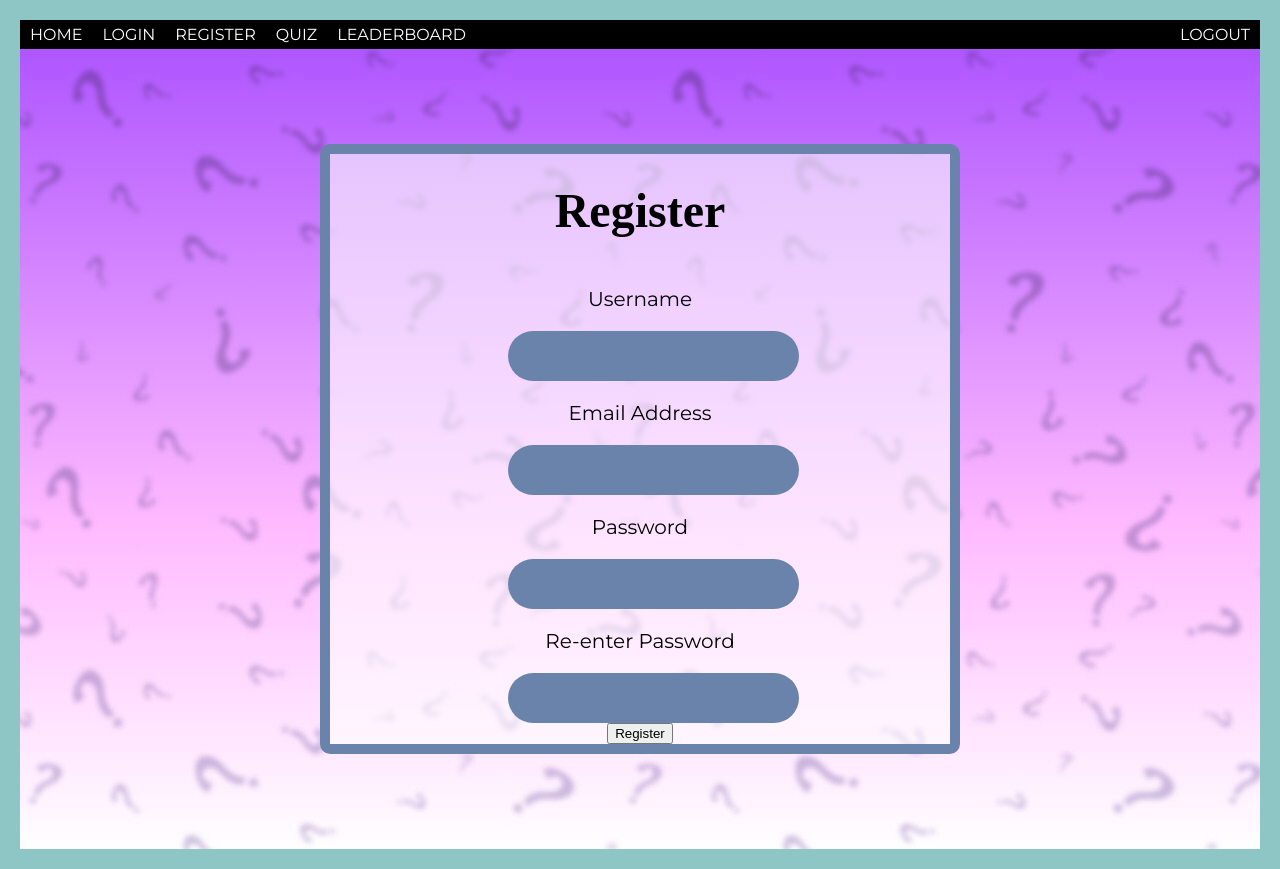
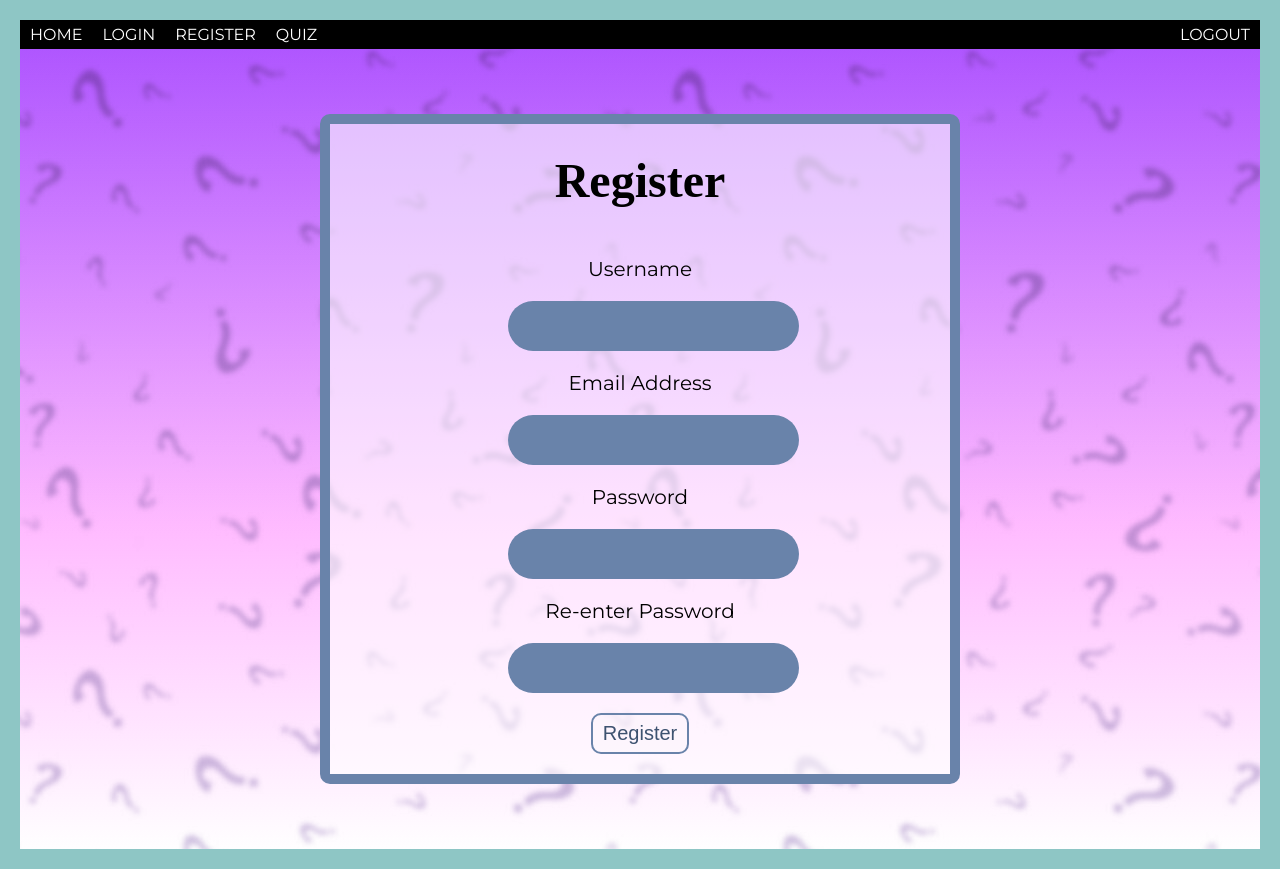
Before and after one commit to rdrgz21/quizzical, a React (Create React App) app in the folder client/: page /register in a window 1280 px wide. Built offline with nearby package versions, Linux system fonts and the light colour scheme; no server answers; a web font is replaced by a local one.

Commit message:
added button styling

```diff
--- a/client/src/components/App.css
+++ b/client/src/components/App.css
@@ -17,7 +17,7 @@ body {
   box-sizing: border-box;
   /* position: fixed; */
 }
-  /* border: 20px solid #8ec6c5; */
+
 
 h1, h1 {
   font-family: 'Shrikhand', cursive;
--- a/client/src/components/Login.css
+++ b/client/src/components/Login.css
@@ -40,12 +40,30 @@
     outline: none;
 }
 
-.login-button {
+/* .login-button {
     margin: 2em 0;
-}
+} */
 
 .login-container h1 {
     font-size: 3em;
     color: black;
     line-height: 1em;
 }
+
+.login-button {
+    /* margin: 2em 0; */
+    margin: 1em;
+    padding: 3px 6px 3px 6px;
+    font-size: 20px;
+    background-color: rgba(244,244,244, 0.2);
+    color: #3d5270;
+    border: 2px solid #6983aa;
+    border-radius: 10px;
+    padding: 7px 10px;
+}
+.login-button:hover{
+    color: white;
+    border: 2px solid white;
+    background-color: rgb(142,198,197);
+    transition-duration: 0.3s;
+}
--- a/client/src/components/Navbar.css
+++ b/client/src/components/Navbar.css
@@ -15,6 +15,7 @@ a {
 
 a:hover {
     background-color: #6983aa;
+    transition-duration: 0.3s;
 }
 
 #logout-link {
--- a/client/src/components/Navbar.js
+++ b/client/src/components/Navbar.js
@@ -27,7 +27,7 @@ export default function Navbar() {
                 <Link to = "/login">Login</Link>
                 <Link to = "/register">Register</Link>
                 <Link to = "/quiz">Quiz</Link>
-                <Link to = "/leaderboard">Leaderboard</Link>
+                {/* <Link to = "/leaderboard">Leaderboard</Link> */}
                 <Link id="logout-link" to = "/logout" onClick={logoutFunc}>logout</Link>
 
             </nav>
--- a/client/src/components/Register.css
+++ b/client/src/components/Register.css
@@ -40,11 +40,25 @@
     outline: none;
 }
 
-.register-button {
-    margin: 2em 0;
-}
-
 .register-container h1 {
     font-size: 3em;
     line-height: 1em;
 }
+
+#register-button {
+    /* margin: 2em 0; */
+    margin: 1em;
+    padding: 3px 6px 3px 6px;
+    font-size: 20px;
+    background-color: rgba(244,244,244, 0.2);
+    color: #3d5270;
+    border: 2px solid #6983aa;
+    border-radius: 10px;
+    padding: 7px 10px;
+}
+#register-button:hover{
+    color: white;
+    border: 2px solid white;
+    background-color: rgb(142,198,197);
+    transition-duration: 0.3s;
+}
```
